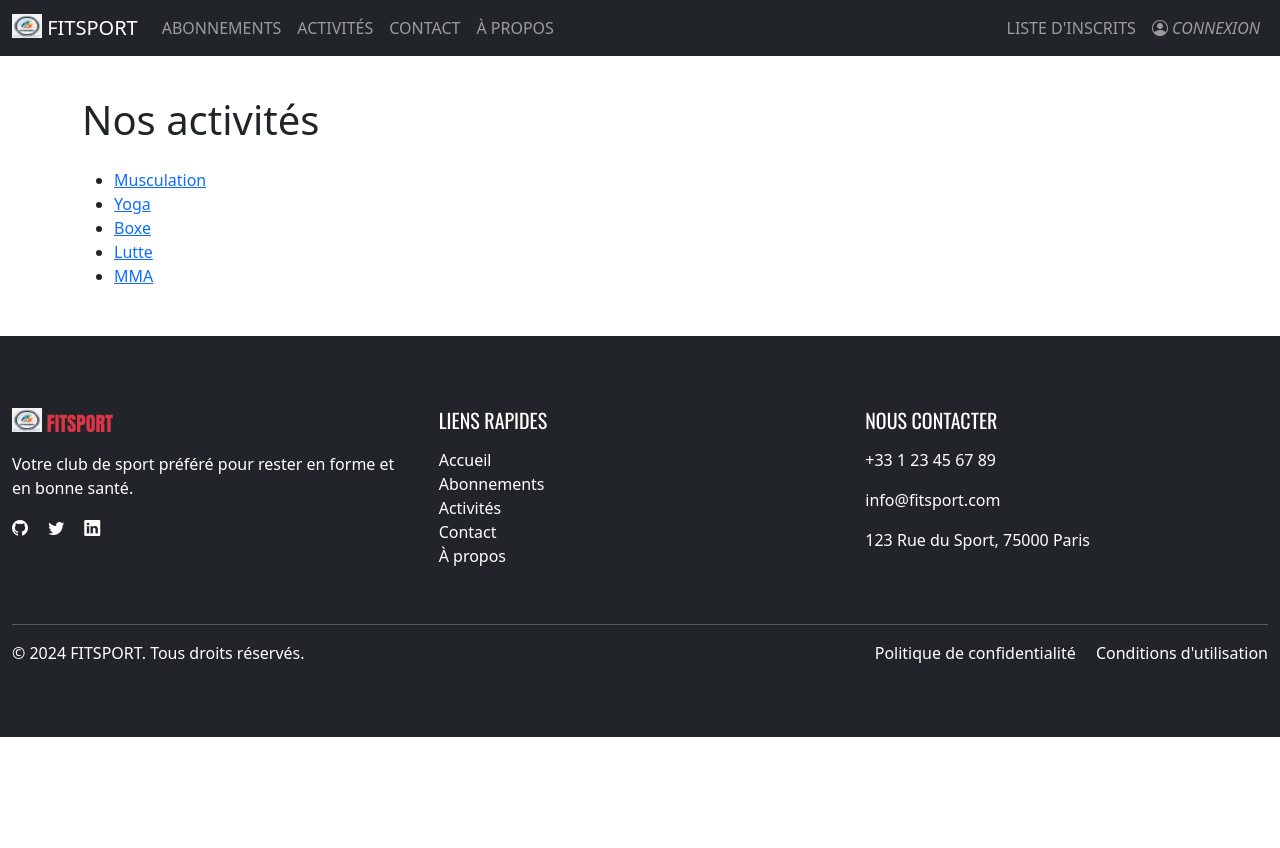
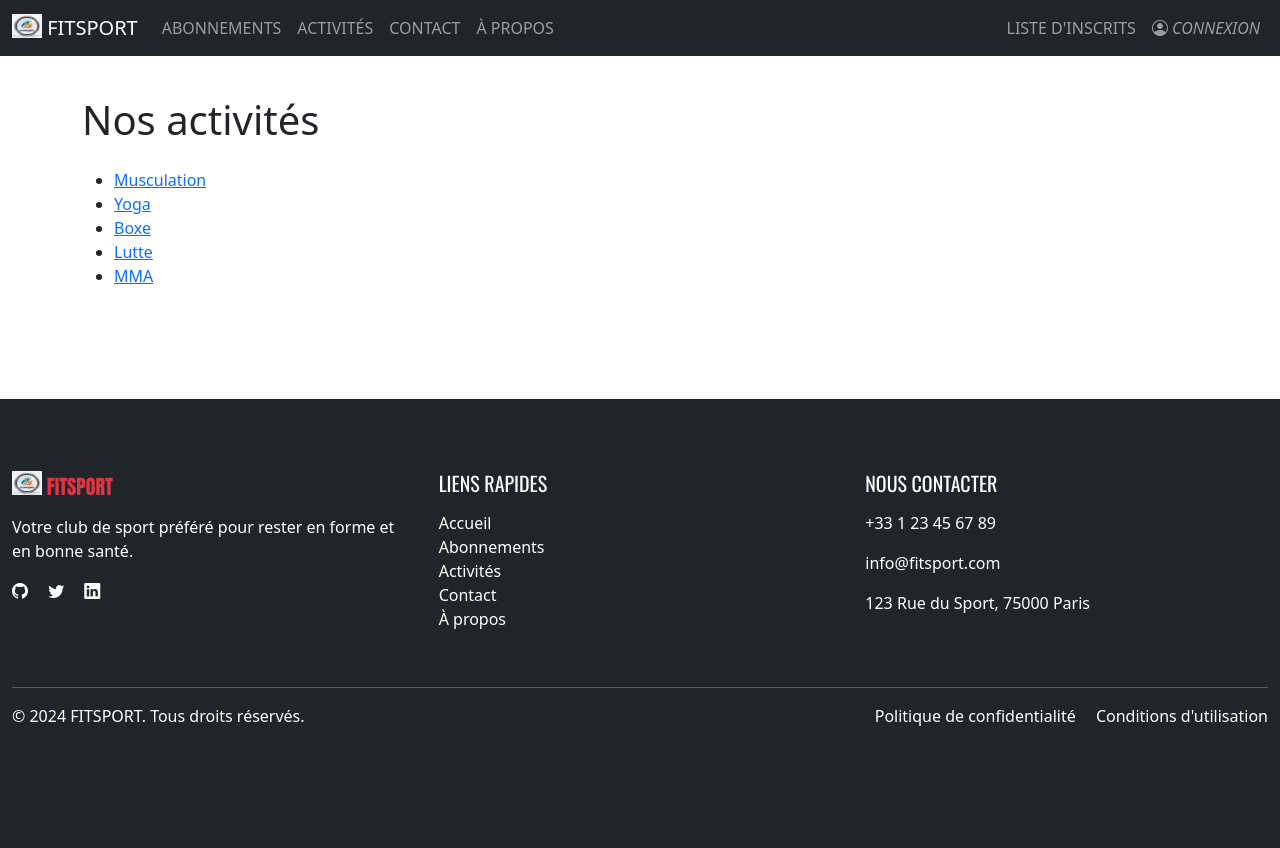
Before and after one commit to Traxblex/reorganisation, a PHP site: page /src/views/activites/index.php in a window 1280 px wide. After the commit the page ends 726 px from the top, so only its background shows below. Run offline with PHP 8.4, Linux system fonts and the light colour scheme.

Commit message:
modify footer

```diff
--- a/src/views/layout/footer.php
+++ b/src/views/layout/footer.php
@@ -1,4 +1,5 @@
-    <footer class="bg-dark text-white py-5 mt-5">
+</main>
+    <footer class="bg-dark text-white py-5 mt-auto">
         <div class="container-fluid py-4">
             <div class="row">
                 <div class="col-md-4 mb-4">
--- a/src/views/layout/header.php
+++ b/src/views/layout/header.php
@@ -12,7 +12,7 @@
     <link rel="stylesheet" href="../assets/styles.css" />
     <link rel="stylesheet" href="https://cdn.jsdelivr.net/npm/bootstrap-icons@1.11.3/font/bootstrap-icons.min.css">
 </head>
-<body>
+<body class="d-flex flex-column min-vh-100">
 <nav class="navbar navbar-expand-lg bg-dark navbar-dark fixed-top">
     <div class="container-fluid">
         <a class="navbar-brand" href="../../../index.php">
@@ -47,3 +47,4 @@
         </div>
     </div>
 </nav>
+<main class="flex-grow-1">
```
